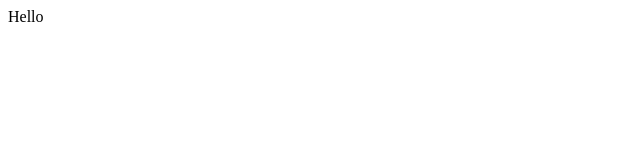
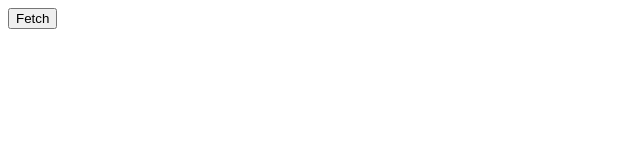
Before and after one commit to nickschoey/ahbits-ts, a React (Create React App) app: page / in a window 1280 px wide. Shown: the top 160 px of the page, without its empty margins (0-640 px from the left). Built offline with nearby package versions, Linux system fonts and the light colour scheme.

Commit message:
lesson 269

```diff
--- a/src/components/App.tsx
+++ b/src/components/App.tsx
@@ -9,10 +9,23 @@
 }
 
 class _App extends React.Component<AppProps> {
-  componentDidMount() {}
+  onButtonClick = (): void => {
+    this.props.fetchTodos();
+  };
+
+  renderList(): JSX.Element[] {
+    return this.props.todos.map((todo: Todo) => {
+      return <div key={todo.id}>{todo.title}</div>;
+    });
+  }
 
   render() {
-    return <div>Hello</div>;
+    return (
+      <div>
+        <button onClick={this.onButtonClick}>Fetch</button>
+        {this.renderList()}
+      </div>
+    );
   }
 }
 
```
